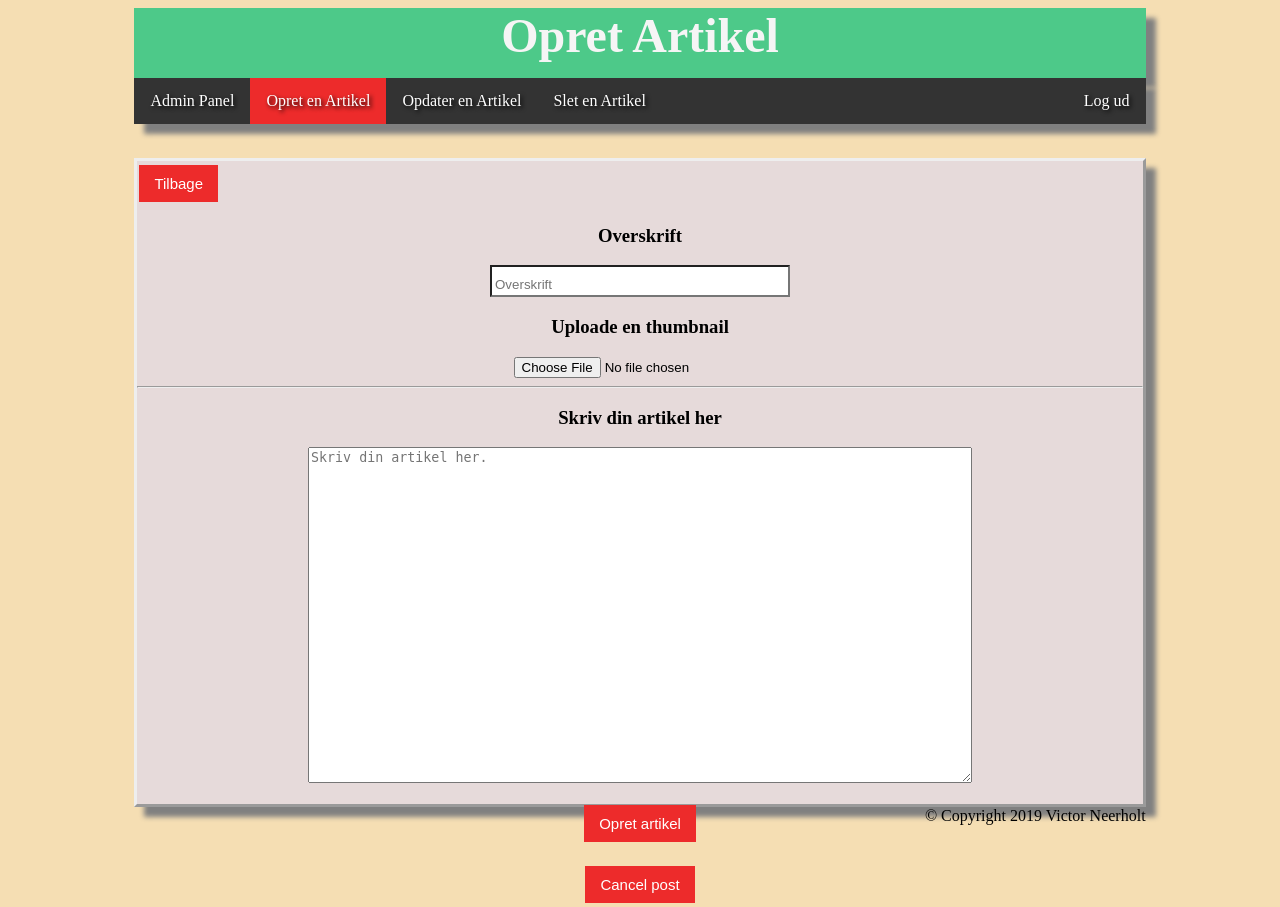
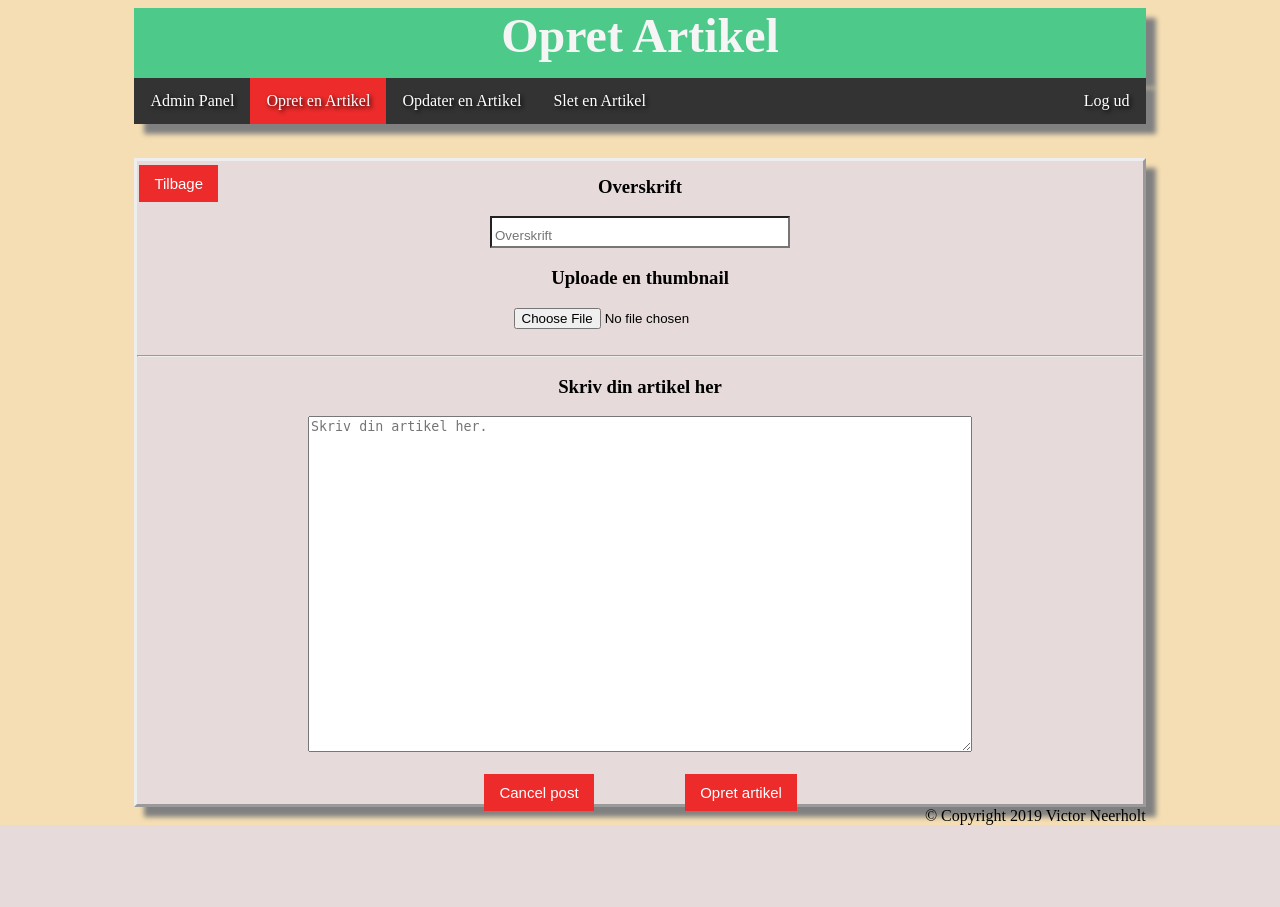
Before and after one commit to Neerholt/portfolie, a PHP site: page /lavepost.php in a window 1280 px wide. After the commit the page ends 825 px from the top, so only its background shows below. Run offline with PHP 8.4, Linux system fonts and the light colour scheme; the visitor is signed in with stand-in values (Sample User, id 1).

Commit message:
Har lavet noget mere hvad angår opret designet, som går at den skulle passe bedere på ander skærme

```diff
--- a/lavepost.php
+++ b/lavepost.php
@@ -68,13 +68,13 @@ if(!isset($_SESSION['login'])){
             <div id="mainform"><!--Starten på min mainform, søge ord mainform Mainform-->
 
                 <form action="loggedind.php" method="POST">
-                    <button class="opretknap" type="submit">Tilbage</button>
+                    <button class="tilbageknap" type="submit">Tilbage</button>
                 </form>
                 <center><form action="lavepost.php" method="POST" >
                                     <h3>Overskrift</h3>
                                     <input type="text"  class="textboxsopret" name="overskrift" placeholder="Overskrift" required >
                                    <h3>Uploade en thumbnail</h3>
-                                    <input type="file" required="">
+                                    <input type="file" required=""><br/><br/>
                                     <hr>
                                     <h3>Skriv din artikel her</h4>
                                     <center><textarea rows="22%" name="atikeltext" cols="80%" placeholder="Skriv din artikel her." required></textarea></center> <!--har lavet lidt om på rows og cols værdigerne-->
@@ -83,7 +83,7 @@ if(!isset($_SESSION['login'])){
                                 </form></center>
                         <center><div>
                                     <form method="POST" action="loggedind.php">
-                                    <input class="opretknap" type="submit" name="logut" value="Cancel post">
+                                    <input class="cancelknap" type="submit" name="logut" value="Cancel post">
                                     </form>
                         </div></center>
 
--- a/stylecss.css
+++ b/stylecss.css
@@ -119,8 +119,6 @@ li a:hover:not(.active) {
 }
 
 
-
-
 /*Styelsheet for opret knappen*/
 .opretknap{
   background-color: #ed2b2b;
@@ -128,12 +126,28 @@ li a:hover:not(.active) {
   color: white;
   padding: 10px 15px;
   text-align: center;
-  text-decoration: none;
-  display: inline-block;
   font-size: 15px;
   margin: 4px 2px;
   cursor: pointer;
+  margin-right: -200px;
+  display: flex;
 }
+
+/*Styelsheet for cancel knappen*/
+.cancelknap{
+  background-color: #ed2b2b;
+  border: none;
+  color: white;
+  padding: 10px 15px;
+  text-align: center;
+  font-size: 15px;
+  margin: 4px 2px;
+  cursor: pointer;
+  display: flex;
+  margin-left: -200px;
+  margin-top: -53px;
+}
+
 
 /*Stylesheet til hvis man skal disable noget*/
 .selected {
@@ -149,3 +163,21 @@ li a:hover:not(.active) {
     width: 300px;
     padding: 10px 3px 3px 3px;
 }
+
+
+
+/*Stylesheet for min tilbage knap. gælder kun for opret,slet og opdater siderne*/
+.tilbageknap{
+    background-color: #ed2b2b;
+    border: none;
+    color: white;
+    padding: 10px 15px;
+    text-align: center;
+    text-decoration: none;
+    display: inline-block;
+    font-size: 15px;
+    margin: 4px 2px;
+    cursor: pointer;
+    display: flex;
+    margin-bottom: -45px;
+}
```
